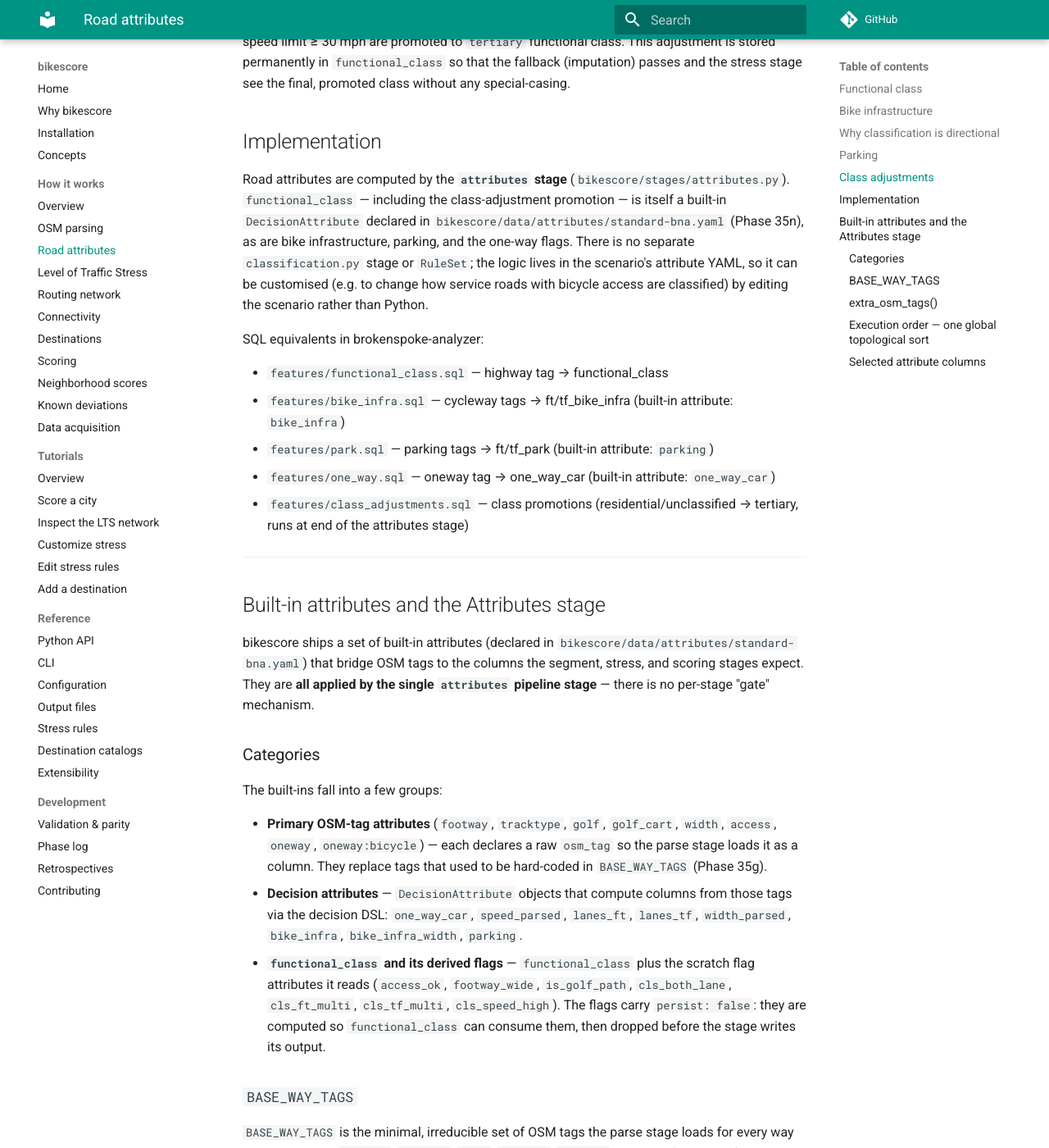
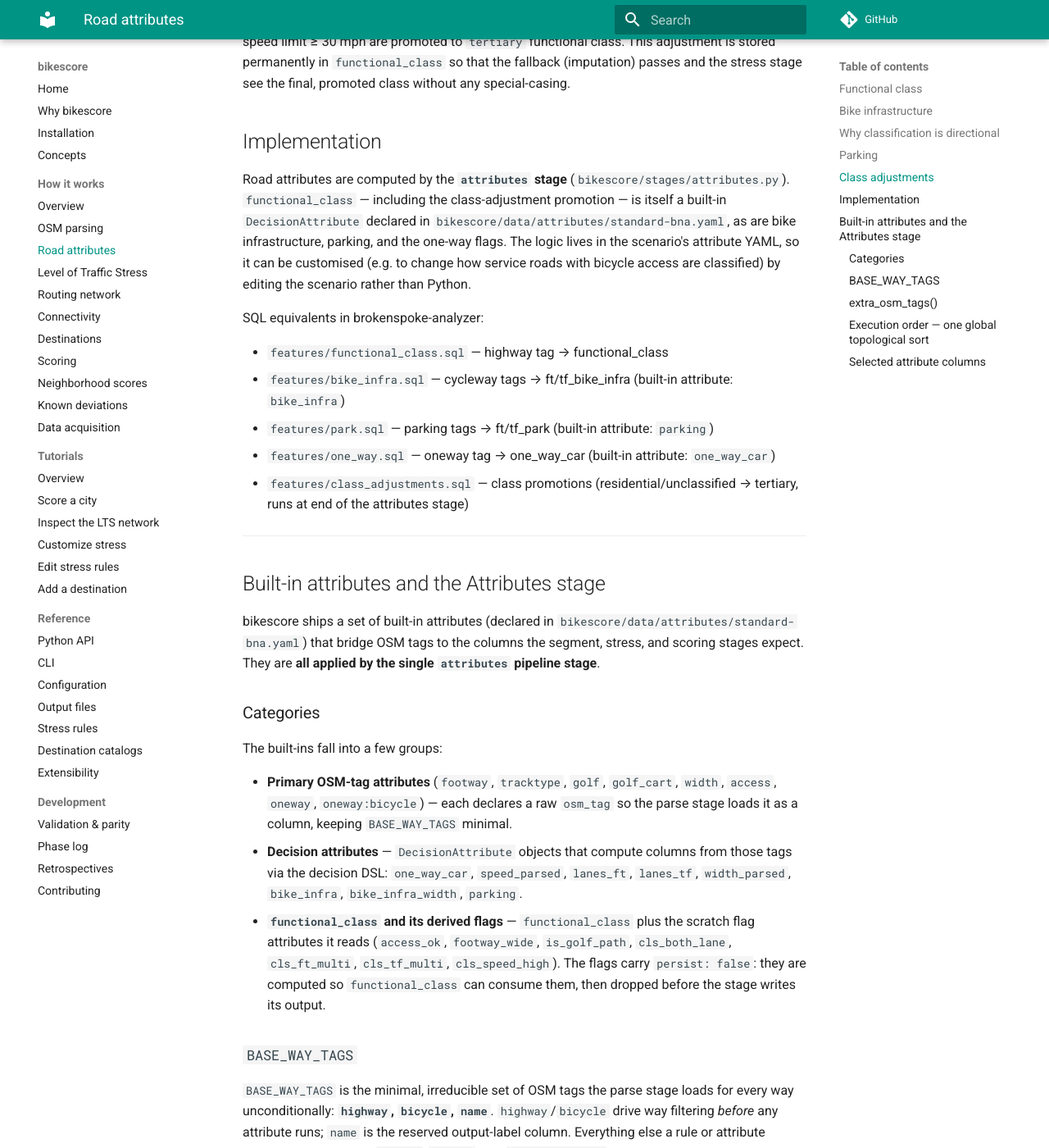
Before and after one commit to bright-fakl/bikescore-bna, an MkDocs documentation site: the page built from docs/how-it-works/road-features.md, in a window 1280 px wide and 1400 px high, scrolled down 2405 px. Shown: the whole window at 82% size. Built offline with MkDocs 1.6.1 and Material for MkDocs 9.7.7, drawn with Linux system fonts in a browser that asks for light colours; comment, search, counter and statistics services are not loaded; some of the changed text lies outside the part shown.

Commit message:
docs: drop internal-history phrasing from attributes docs
Describe the attributes/imputation design as it is, not what it replaced.
Remove 'former separate impute stage', 'no longer a separate stage',
'no stage/gate partitioning', per-stage-gate negations, 'used to be
hard-coded', and Phase-number asides from road-features.md and the two
code comments that narrated the retired impute stage.

Co-Authored-By: Claude Opus 4.8 <noreply@anthropic.com>

````diff
--- a/docs/how-it-works/road-features.md
+++ b/docs/how-it-works/road-features.md
@@ -88,11 +88,10 @@ without any special-casing.
 
 Road attributes are computed by the **`attributes` stage** (`bikescore/stages/attributes.py`).
 `functional_class` — including the class-adjustment promotion — is itself a built-in
-`DecisionAttribute` declared in `bikescore/data/attributes/standard-bna.yaml` (Phase 35n),
-as are bike infrastructure, parking, and the one-way flags. There is no separate
-`classification.py` stage or `RuleSet`; the logic lives in the scenario's attribute
-YAML, so it can be customised (e.g. to change how service roads with bicycle access are
-classified) by editing the scenario rather than Python.
+`DecisionAttribute` declared in `bikescore/data/attributes/standard-bna.yaml`,
+as are bike infrastructure, parking, and the one-way flags. The logic lives in the
+scenario's attribute YAML, so it can be customised (e.g. to change how service roads with
+bicycle access are classified) by editing the scenario rather than Python.
 
 SQL equivalents in brokenspoke-analyzer:
 
@@ -110,7 +109,7 @@ SQL equivalents in brokenspoke-analyzer:
 bikescore ships a set of built-in attributes (declared in
 `bikescore/data/attributes/standard-bna.yaml`) that bridge OSM tags to the columns the
 segment, stress, and scoring stages expect. They are **all applied by the single
-`attributes` pipeline stage** — there is no per-stage "gate" mechanism.
+`attributes` pipeline stage**.
 
 ### Categories
 
@@ -118,8 +117,7 @@ The built-ins fall into a few groups:
 
 - **Primary OSM-tag attributes** (`footway`, `tracktype`, `golf`, `golf_cart`, `width`,
   `access`, `oneway`, `oneway:bicycle`) — each declares a raw `osm_tag` so the parse stage
-  loads it as a column. They replace tags that used to be hard-coded in `BASE_WAY_TAGS`
-  (Phase 35g).
+  loads it as a column, keeping `BASE_WAY_TAGS` minimal.
 - **Decision attributes** — `DecisionAttribute` objects that compute columns from those
   tags via the decision DSL: `one_way_car`, `speed_parsed`, `lanes_ft`, `lanes_tf`,
   `width_parsed`, `bike_infra`, `bike_infra_width`, `parking`.
@@ -135,7 +133,7 @@ The built-ins fall into a few groups:
 every way unconditionally: **`highway`, `bicycle`, `name`**. `highway`/`bicycle` drive
 way filtering *before* any attribute runs; `name` is the reserved output-label column.
 Everything else a rule or attribute consumes — including `access`, `oneway`, and
-`oneway:bicycle` — is loaded through a primary attribute (Phase 35g).
+`oneway:bicycle` — is loaded through a primary attribute.
 
 ### `extra_osm_tags()`
 
@@ -145,8 +143,8 @@ OSM tags to extract beyond `BASE_WAY_TAGS`.
 
 ### Execution order — one global topological sort
 
-Attributes do **not** run in per-stage gate passes. The `attributes` stage applies them
-as a single ordered list produced by `AttributeRegistry.in_topo_order()`: a global
+The `attributes` stage applies every attribute as a single ordered list produced by
+`AttributeRegistry.in_topo_order()`: a global
 topological sort where each attribute names in its `after:` field the attributes that must
 run before it (independent attributes are ordered by name for determinism). This lets a
 later attribute read the columns earlier ones produced — e.g. `functional_class` runs last,
@@ -159,8 +157,7 @@ Within the stage (`stages/attributes.py`) the sequence is:
 3. Drop the non-persisted scratch flag columns.
 4. **Fallback passes** — imputation: each attribute's optional `fallback` Decision fills
    the remaining nulls, keyed on the now-promoted `functional_class`, adding `{col}_imputed`
-   flags (`apply_attribute_fallbacks`). This replaces the former separate impute stage
-   (Phase 35f).
+   flags (`apply_attribute_fallbacks`).
 
 ### Selected attribute columns
 
@@ -186,8 +183,7 @@ Before the stress stage runs, every road must have complete values for
 `speed_limit`, `ft_lanes`, `tf_lanes`, and `width_ft`. OpenStreetMap is
 community-maintained and many roads lack explicit tags for these attributes —
 the **fallback passes** of the relevant attributes (run at the tail of the `attributes`
-stage) fill in the gaps. "Imputation" is the name for this fallback behaviour; it is no
-longer a separate pipeline stage (Phase 35f).
+stage) fill in the gaps. "Imputation" is the name for this fallback behaviour.
 
 ## Why imputation is necessary
 
@@ -244,20 +240,17 @@ config.city.default_speed = 20        # mph; residential fallback for this city
 config.city.state_default_speed = 30  # mph; used if the city default is absent
 ```
 
-`ImputationConfig` still exists but only carries `bare_speed_unit` (the unit assumed for
-unitless OSM `maxspeed` values) and `default_facility_width_ft` (the bike-infra width
-fallback) — not the speed/lane defaults.
+`ImputationConfig` carries `bare_speed_unit` (the unit assumed for unitless OSM
+`maxspeed` values) and `default_facility_width_ft` (the bike-infra width fallback).
 
 The per-functional-class speed and lane defaults are the `fallback` passes of the
 `speed_parsed` / `lanes_ft` / `lanes_tf` attributes in
 `bikescore/data/attributes/standard-bna.yaml`. To change them, edit those attributes'
-fallback decisions in the scenario (there are no standalone `speed_imputation.yaml` /
-`lane_imputation.yaml` rule files and no `RuleSet` objects — imputation is expressed
-entirely as attribute fallbacks).
+fallback decisions in the scenario.
 
 ## Implementation
 
-Imputation is not a separate stage: it is the `fallback` passes of the `speed_parsed`,
+Imputation is the `fallback` passes of the `speed_parsed`,
 `lanes_ft`, `lanes_tf`, and bike-infra-width attributes, applied by the `attributes`
 stage (`bikescore/stages/attributes.py`) via `apply_attribute_fallbacks` *after* the
 observed phase and the `functional_class` promotion. So `functional_class` is already set
@@ -283,11 +276,11 @@ read columns written by earlier ones:
 |---|---|
 | `prepare_tables.sql` | `stages/parse.py` (column naming during parse) |
 | `features/one_way.sql` | `one_way_car` attribute (`data/attributes/standard-bna.yaml`) |
-| `features/functional_class.sql` | `functional_class` attribute, observed pass (`data/attributes/standard-bna.yaml`) — Phase 35n |
+| `features/functional_class.sql` | `functional_class` attribute, observed pass (`data/attributes/standard-bna.yaml`) |
 | `features/paths.sql` | `functional_class` attribute + its `footway_wide`/`is_golf_path` flags |
 | `features/bike_infra.sql` | `bike_infra` attribute (`data/attributes/standard-bna.yaml`) |
 | `features/park.sql` | `parking` attribute (`data/attributes/standard-bna.yaml`) |
-| `features/class_adjustments.sql` | `functional_class` attribute, `class_promotion` pass (`data/attributes/standard-bna.yaml`) — Phase 35n |
+| `features/class_adjustments.sql` | `functional_class` attribute, `class_promotion` pass (`data/attributes/standard-bna.yaml`) |
 | `features/legs.sql` | *(deferred to stress stage — requires topology)* |
 | `features/signalized.sql` | intersection attributes (`intersection_attributes.py`, applied by the parse stage) |
 | `features/stops.sql` | intersection attributes (`intersection_attributes.py`, applied by the parse stage) |
````
Also changed, not shown: 2 other files.
